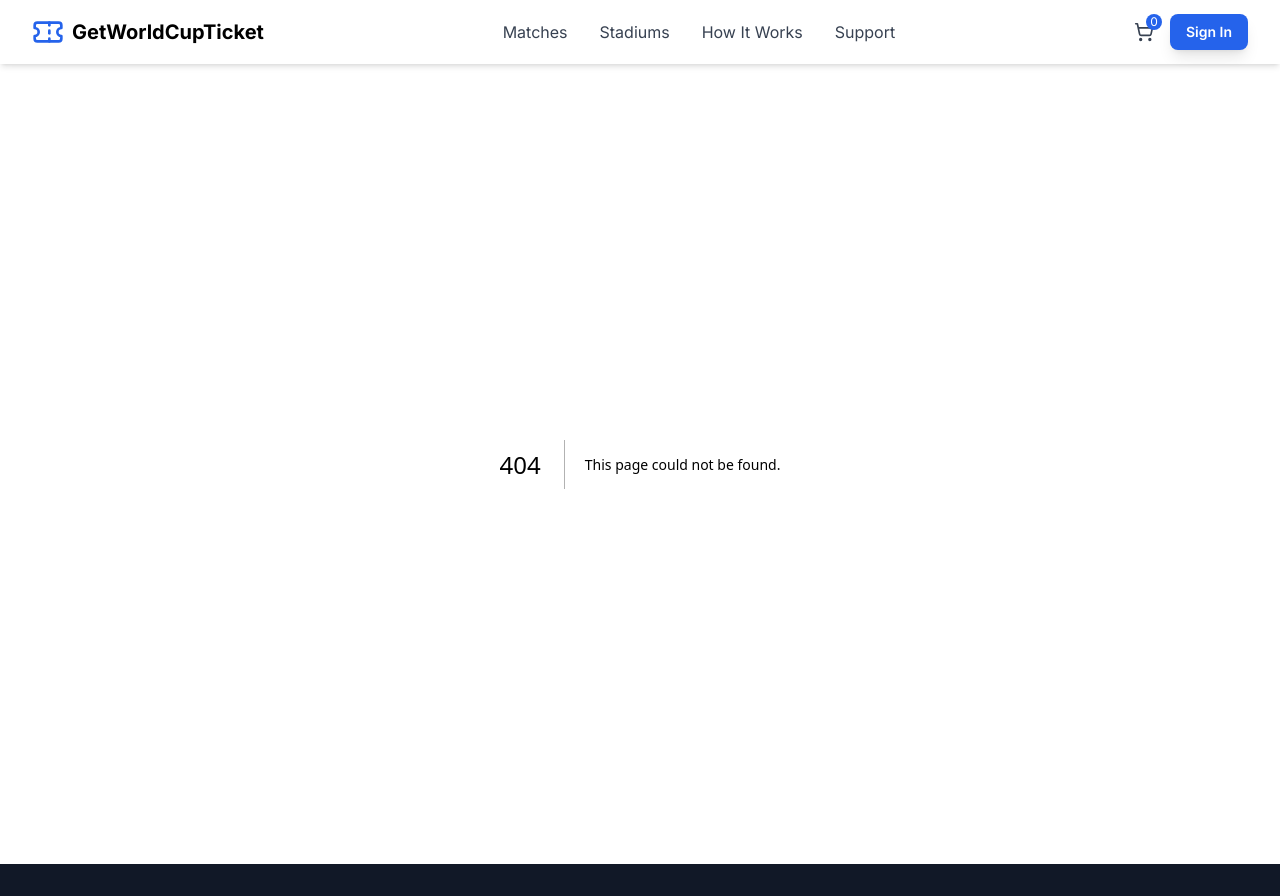
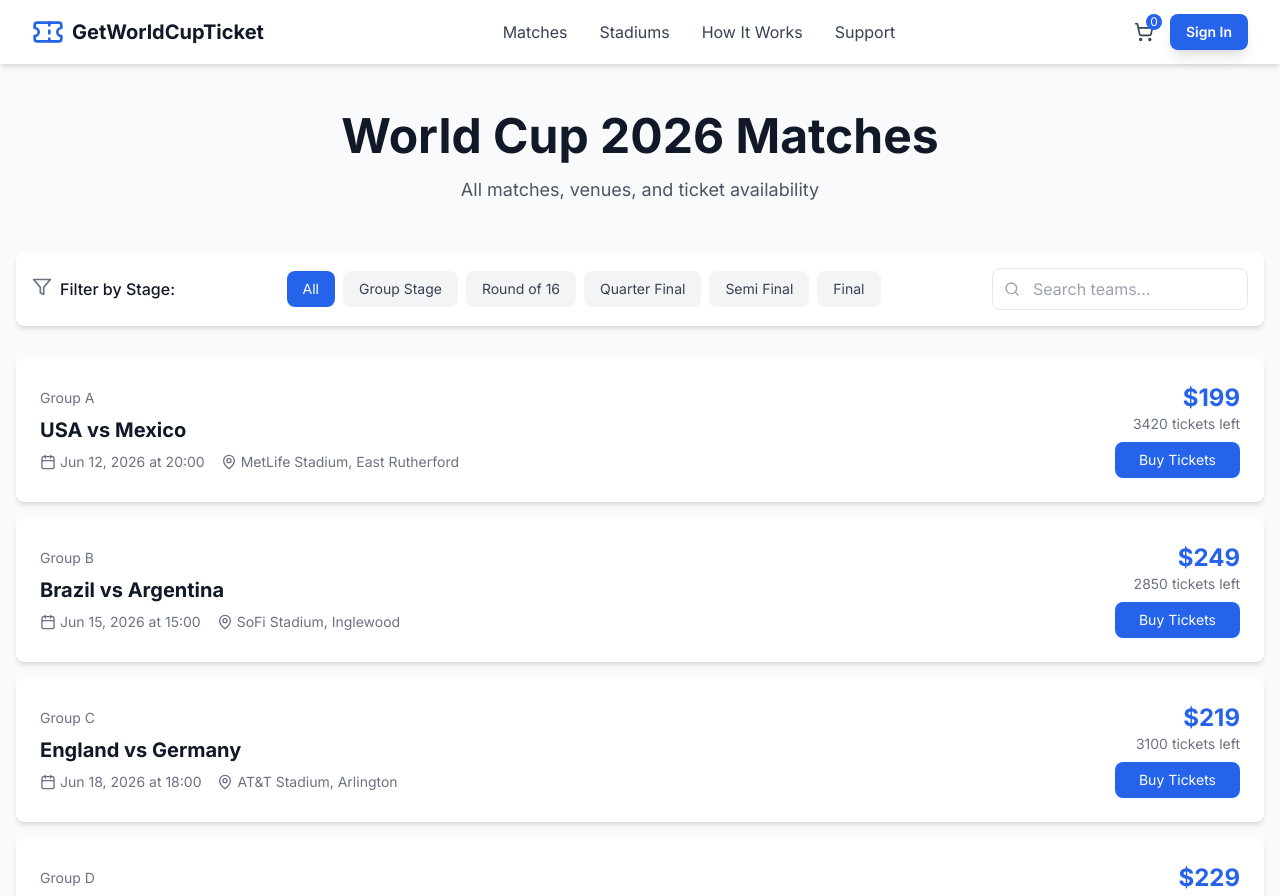
Before and after one commit to your-storre/getworldcuptickets, a Next.js app: page / in a window 1280 px wide. Before the commit this address had no page. Shown: the top 896 px of the page. Built offline with nearby package versions, Linux system fonts and the light colour scheme.

Commit message:
Add files via upload

```diff
--- /dev/null
+++ b/app/page.tsx
@@ -0,0 +1,50 @@
+'use client'
+
+import { useState } from 'react'
+import Link from 'next/link'
+import Image from 'next/image'
+import { Calendar, MapPin, Search, Filter } from 'lucide-react'
+
+export default function MatchesPage() {
+  const [filter, setFilter] = useState('all')
+
+  const matches = [
+    { id: 1, home: "USA", away: "Mexico", date: "2026-06-12", time: "20:00", stadium: "MetLife Stadium", city: "East Rutherford", stage: "Group A", price: 199, available: 3420 },
+    { id: 2, home: "Brazil", away: "Argentina", date: "2026-06-15", time: "15:00", stadium: "SoFi Stadium", city: "Inglewood", stage: "Group B", price: 249, available: 2850 },
+    { id: 3, home: "England", away: "Germany", date: "2026-06-18", time: "18:00", stadium: "AT&T Stadium", city: "Arlington", stage: "Group C", price: 219, available: 3100 },
+    { id: 4, home: "France", away: "Spain", date: "2026-06-21", time: "21:00", stadium: "Mercedes-Benz Stadium", city: "Atlanta", stage: "Group D", price: 229, available: 2950 },
+    { id: 5, home: "Portugal", away: "Netherlands", date: "2026-06-24", time: "16:00", stadium: "Levi's Stadium", city: "Santa Clara", stage: "Group E", price: 199, available: 4100 },
+    { id: 6, home: "Italy", away: "Belgium", date: "2026-06-27", time: "14:00", stadium: "Gillette Stadium", city: "Foxborough", stage: "Group F", price: 189, available: 3800 },
+    { id: 7, home: "Japan", away: "South Korea", date: "2026-06-30", time: "19:00", stadium: "Lumen Field", city: "Seattle", stage: "Group G", price: 169, available: 4500 },
+    { id: 8, home: "Winner A", away: "Runner-up B", date: "2026-07-04", time: "12:00", stadium: "Hard Rock Stadium", city: "Miami", stage: "Round of 16", price: 299, available: 2800 },
+  ]
+
+  return (
+    <div className="bg-gray-50 min-h-screen py-12">
+      <div className="max-w-7xl mx-auto px-4">
+        <div className="text-center mb-12"><h1 className="text-4xl md:text-5xl font-bold mb-4">World Cup 2026 Matches</h1><p className="text-gray-600 text-lg">All matches, venues, and ticket availability</p></div>
+
+        {/* Filters */}
+        <div className="bg-white rounded-lg shadow-md p-4 mb-8 flex flex-wrap gap-4 justify-between items-center">
+          <div className="flex gap-2"><Filter className="w-5 h-5 text-gray-500" /><span className="font-medium">Filter by Stage:</span></div>
+          <div className="flex flex-wrap gap-2">
+            {['All', 'Group Stage', 'Round of 16', 'Quarter Final', 'Semi Final', 'Final'].map(s => <button key={s} onClick={() => setFilter(s.toLowerCase())} className={`px-4 py-2 rounded-lg text-sm ${filter === s.toLowerCase() ? 'bg-blue-600 text-white' : 'bg-gray-100 text-gray-700 hover:bg-gray-200'}`}>{s}</button>)}
+          </div>
+          <div className="relative"><Search className="absolute left-3 top-1/2 transform -translate-y-1/2 text-gray-400 w-4 h-4" /><input type="text" placeholder="Search teams..." className="pl-10 pr-4 py-2 border rounded-lg w-64" /></div>
+        </div>
+
+        {/* Matches Grid */}
+        <div className="grid gap-4">
+          {matches.map(match => (
+            <Link href={`/matches/${match.id}`} key={match.id} className="bg-white rounded-lg shadow-md p-6 hover:shadow-lg transition">
+              <div className="flex flex-wrap justify-between items-center">
+                <div className="flex-1"><div className="text-sm text-gray-500 mb-2">{match.stage}</div><div className="text-xl font-bold">{match.home} vs {match.away}</div><div className="flex gap-4 mt-2 text-sm text-gray-500"><span className="flex items-center gap-1"><Calendar className="w-4 h-4" />{new Date(match.date).toLocaleDateString('en-US', { month: 'short', day: 'numeric', year: 'numeric' })} at {match.time}</span><span className="flex items-center gap-1"><MapPin className="w-4 h-4" />{match.stadium}, {match.city}</span></div></div>
+                <div className="text-right"><div className="text-2xl font-bold text-blue-600">${match.price}</div><div className="text-sm text-gray-500">{match.available} tickets left</div><div className="mt-2 bg-blue-600 text-white px-6 py-2 rounded-lg text-sm hover:bg-blue-700 transition">Buy Tickets</div></div>
+              </div>
+            </Link>
+          ))}
+        </div>
+      </div>
+    </div>
+  )
+}
```
